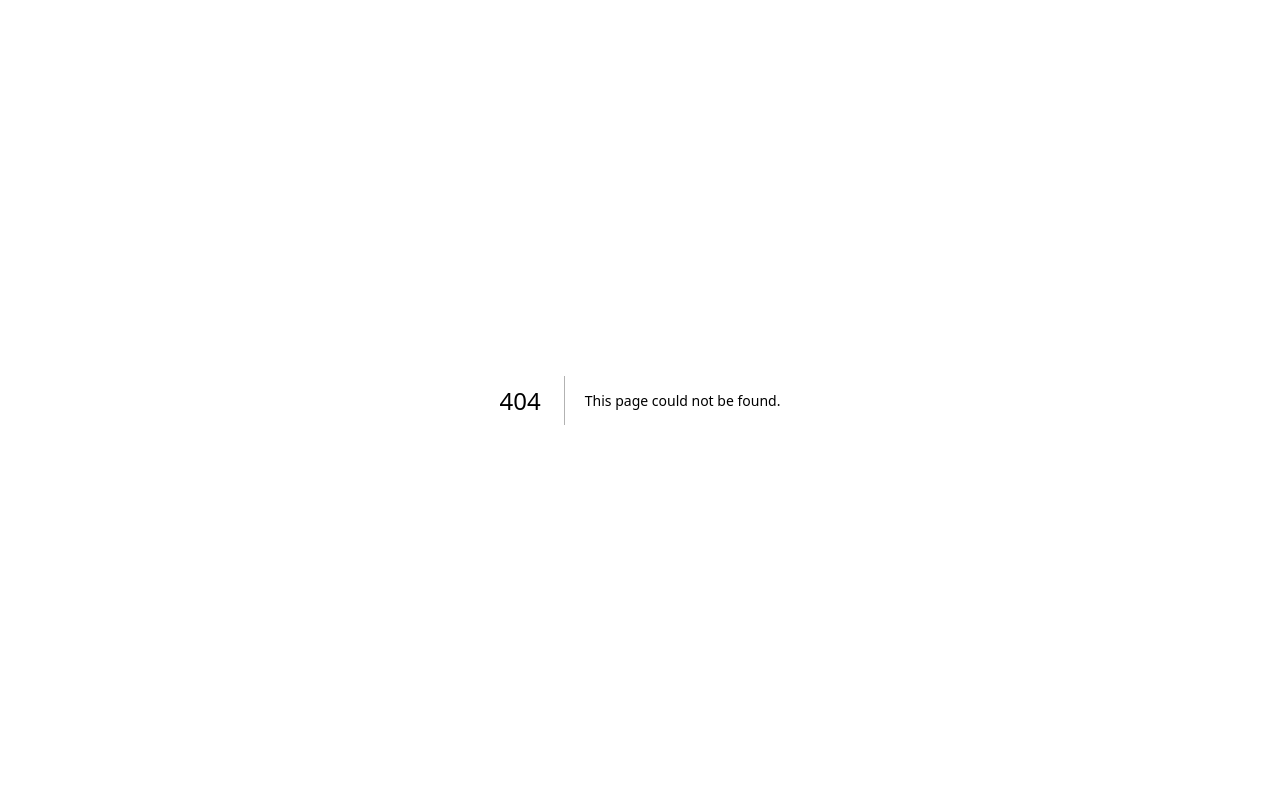
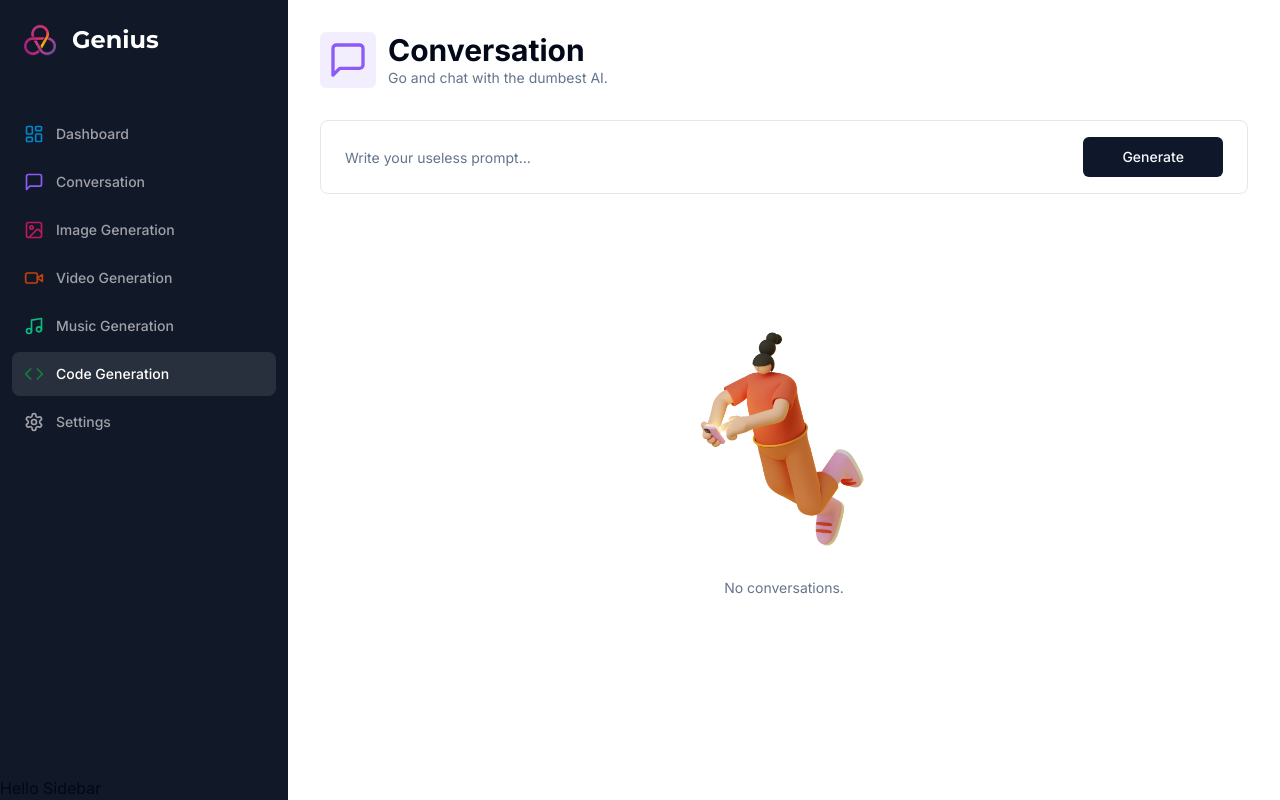
Before and after one commit to lokeshgaddam20/Majistic, a Next.js app: page /code in a window 1280 px wide. Before the commit this address had no page. Built offline with nearby package versions, Linux system fonts and the light colour scheme.

Commit message:
Initialising Code section

```diff
--- /dev/null
+++ b/app/(dashboard)/(routes)/code/constants.ts
@@ -0,0 +1,7 @@
+import * as z from "zod";
+
+export const formSchema = z.object({
+  prompt: z.string().min(1, {
+    message: "Prompt is required."
+  }),
+});
--- /dev/null
+++ b/app/(dashboard)/(routes)/code/page.tsx
@@ -0,0 +1,146 @@
+"use client";
+
+import * as z from "zod";
+import { Heading } from "@/components/heading";
+import { MessageSquare } from "lucide-react";
+import { zodResolver } from "@hookform/resolvers/zod";
+import axios from "axios";
+import { ChatCompletionRequestMessage } from "openai";
+
+import { formSchema } from "./constants";
+import { Form, FormControl, FormField, FormItem } from "@/components/ui/form";
+import { Input } from "@/components/ui/input";
+import { Button } from "@/components/ui/button";
+import { useRouter } from "next/navigation";
+import { useForm } from "react-hook-form";
+import { useState } from "react";
+import { toast } from "react-hot-toast";
+import { cn } from "@/lib/utils";
+import { Empty } from "@/components/ui/empty";
+import { Loader } from "@/components/loader";
+import { UserAvatar } from "@/components/user-avatar";
+import { BotAvatar } from "@/components/bot-avatar";
+
+const ConversationPage = () => {
+  const router = useRouter();
+  const [messages, setMessages] = useState<ChatCompletionRequestMessage[]>([]);
+
+  const form = useForm<z.infer<typeof formSchema>>({
+    resolver: zodResolver(formSchema),
+    defaultValues: {
+      prompt: "",
+    },
+  });
+
+  const isLoading = form.formState.isSubmitting;
+
+  const onSubmit = async (values: z.infer<typeof formSchema>) => {
+    try {
+      const userMessage: ChatCompletionRequestMessage = {
+        role: "user",
+        content: values.prompt,
+      };
+      const newMessages = [...messages, userMessage];
+
+      const response = await axios.post("/api/conversation", {
+        messages: newMessages,
+      });
+      setMessages((current) => [...current, userMessage, response.data]);
+
+      form.reset();
+    } catch (error: any) {
+      if (error?.response?.status === 403) {
+        // proModal.onOpen();
+        console.log("if, catch block ; conversation:page.tsx");
+      } else {
+        toast.error("Something went wrong.");
+      }
+    } finally {
+      router.refresh();
+    }
+  };
+
+  return (
+    <div>
+      <Heading
+        title="Conversation"
+        description="Go and chat with the dumbest AI."
+        icon={MessageSquare}
+        iconColor="text-violet-500"
+        bgColor="bg-violet-500/10"
+      />
+
+      <div className="px-4 lg:px-8">
+        <div>
+          <Form {...form}>
+            <form
+              onSubmit={form.handleSubmit(onSubmit)}
+              className="rounded-lg
+                border
+                w-full
+                p-4
+                px-3
+                md:px-6
+                focus-within:shadow-sm
+                grid
+                grid-cols-12
+                gap-2"
+            >
+              <FormField
+                name="prompt"
+                render={({ field }) => (
+                  <FormItem className="col-span-12 lg:col-span-10">
+                    <FormControl className="m-0 p-0">
+                      <Input
+                        className="border-0 outline-none focus-visible:ring-0 focus-visible:ring-transparent"
+                        disabled={isLoading}
+                        placeholder="Write your useless prompt..."
+                        {...field}
+                      />
+                    </FormControl>
+                  </FormItem>
+                )}
+              />
+              <Button
+                className="col-span-12 lg:col-span-2 w-full"
+                type="submit"
+                disabled={isLoading}
+                size="icon"
+              >
+                Generate
+              </Button>
+            </form>
+          </Form>
+        </div>
+        <div className="space-y-4 mt-4">
+          {isLoading && (
+            <div className="p-8 rounded-lg w-full flex items-center justify-center bg-muted">
+              <Loader />
+            </div>
+          )}
+          {messages.length === 0 && !isLoading && (
+            <Empty label="No conversations." />
+          )}
+          <div className="flex flex-col-reverse gap-y-4">
+            {messages.map((message) => (
+              <div
+                key={message.content}
+                className={cn(
+                  "p-8 w-full flex items-start gap-x-8 rounded-lg",
+                  message.role === "user"
+                    ? "bg-white border border-black/10"
+                    : "bg-muted"
+                )}
+              >
+                {message.role === "user" ? <UserAvatar /> : <BotAvatar />}
+                <p className="text-sm">{message.content}</p>
+              </div>
+            ))}
+          </div>
+        </div>
+      </div>
+    </div>
+  );
+};
+
+export default ConversationPage;
```
